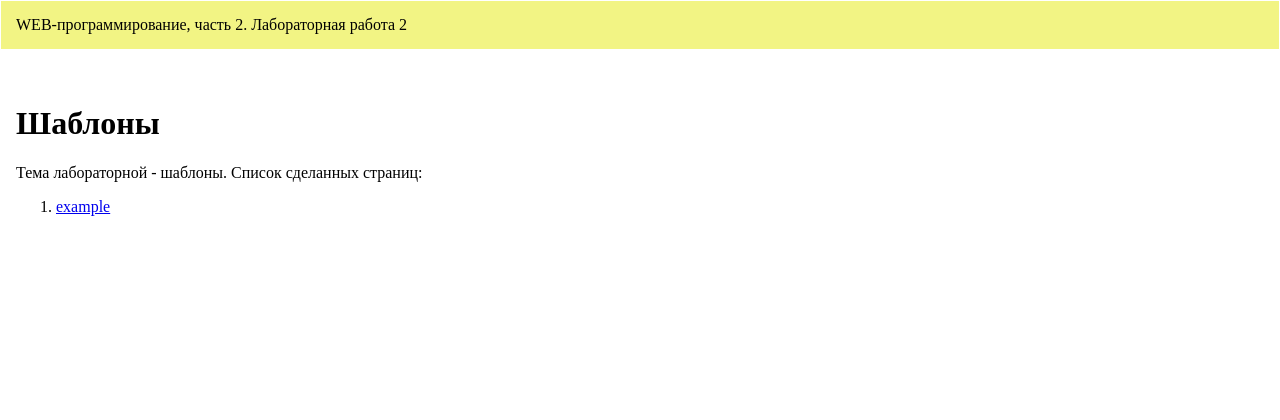
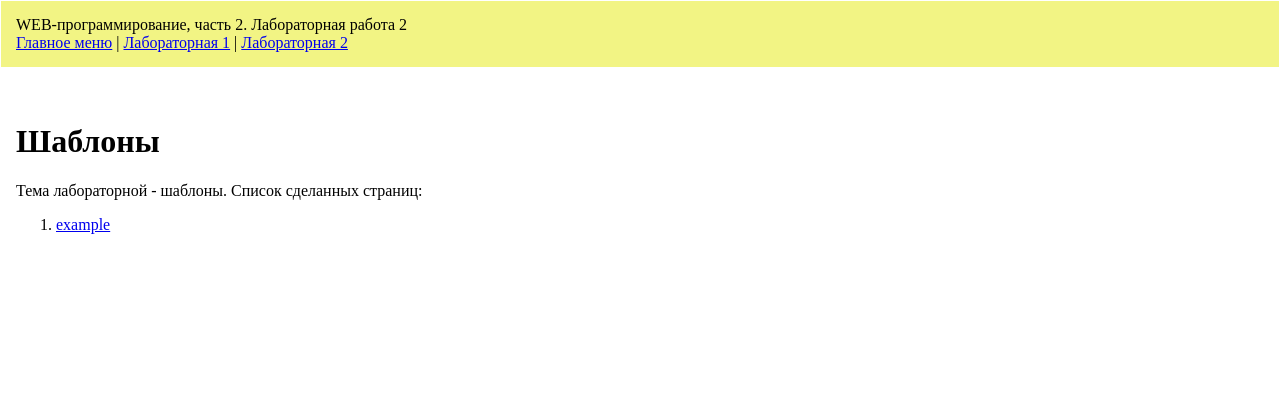
Before and after one commit to Alena-Kvashnina/web-back-labs, a Flask app: page /lab2/ in a window 1280 px wide. Shown: the top 420 px of the page. Run offline with Flask 3, Linux system fonts and the light colour scheme.

Commit message:
Готово

```diff
--- a/templates/base.html
+++ b/templates/base.html
@@ -5,10 +5,17 @@
     <meta name="viewport" content="width=device-width, initial-scale=1.0">
     <title>Квашнина Алёна. {% block lab %}{% endblock %}</title>
     <link rel="stylesheet" href="{{ url_for('static', filename='main.css') }}">
+    <link rel="icon" type="image/png" sizes="16x16" href="{{ url_for('static', filename='favicon-16x16.png') }}">
+    <link rel="icon" type="image/png" sizes="32x32" href="{{ url_for('static', filename='favicon-32x32.png') }}">
 </head>
 <body>
     <header>
         WEB-программирование, часть 2. {{ self.lab() }}
+        <nav>
+            <a href="/">Главное меню</a> |
+            <a href="/lab1/">Лабораторная 1</a> |
+            <a href="/lab2/">Лабораторная 2</a>
+    </nav>
     </header>
 
     <main>
```
